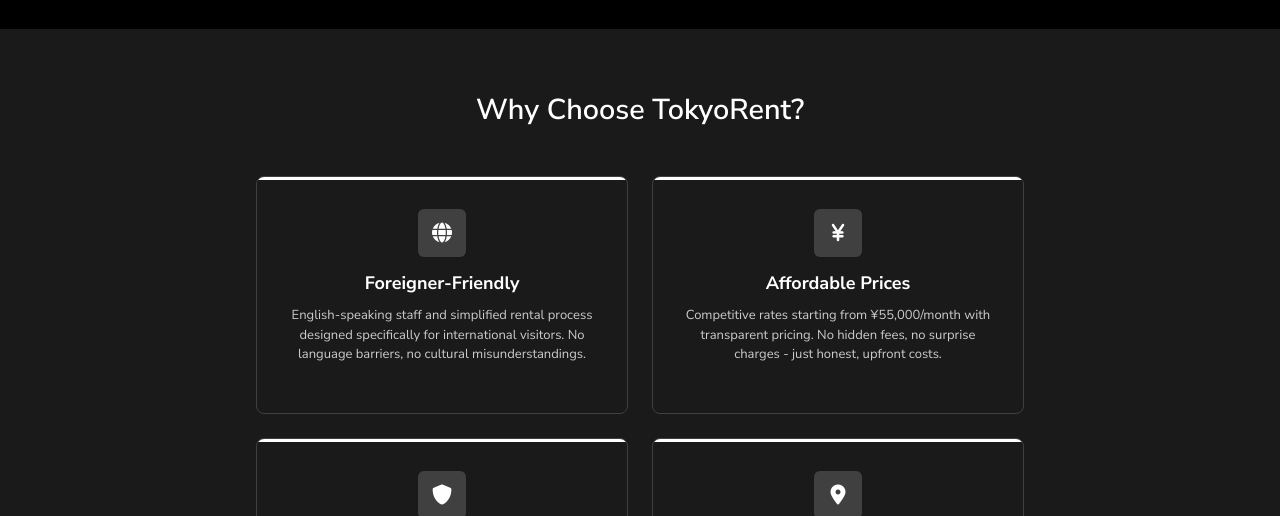
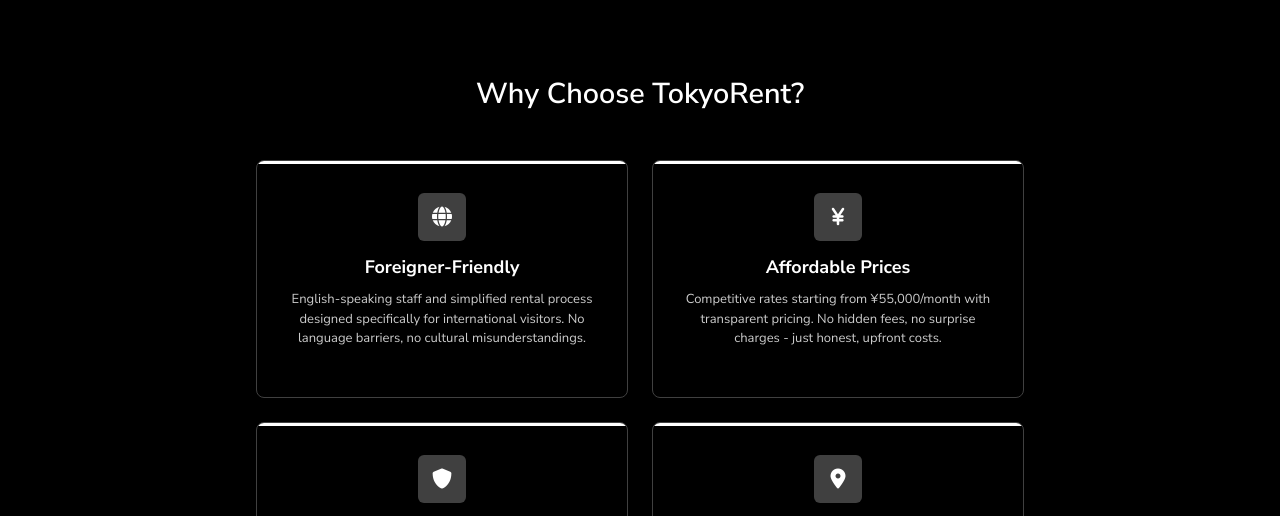
Before and after one commit to kavapu/tokyorentstatic, a plain HTML site: page index.html in a window 1280 px wide. Shown: the part 227-743 px from the top of the page. Drawn offline with Linux system fonts and the light colour scheme.

Commit message:
Remove background from 'Why Choose TokyoRent?' section on index page

```diff
--- a/css/style.css
+++ b/css/style.css
@@ -413,6 +413,11 @@
     margin-right: auto;
 }
 
+.features {
+    background: transparent;
+    padding: 3rem 0;
+}
+
 .features-grid {
     display: grid;
     grid-template-columns: repeat(auto-fit, minmax(280px, 1fr));
```
